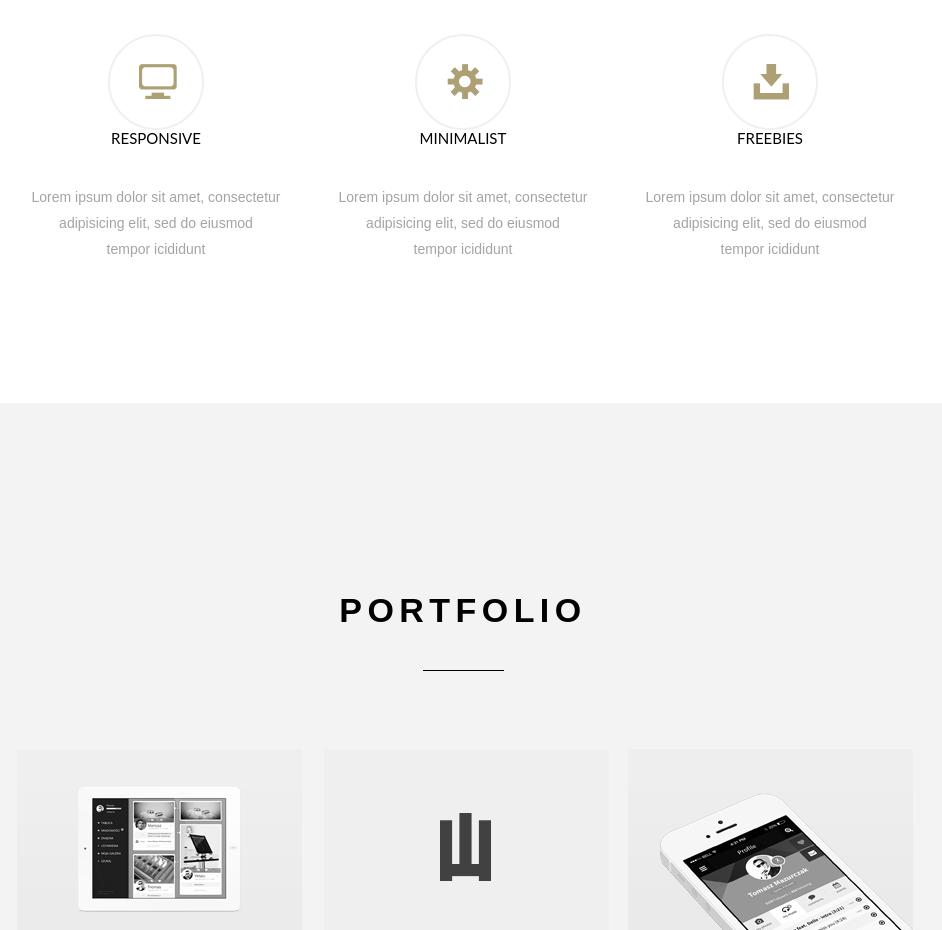
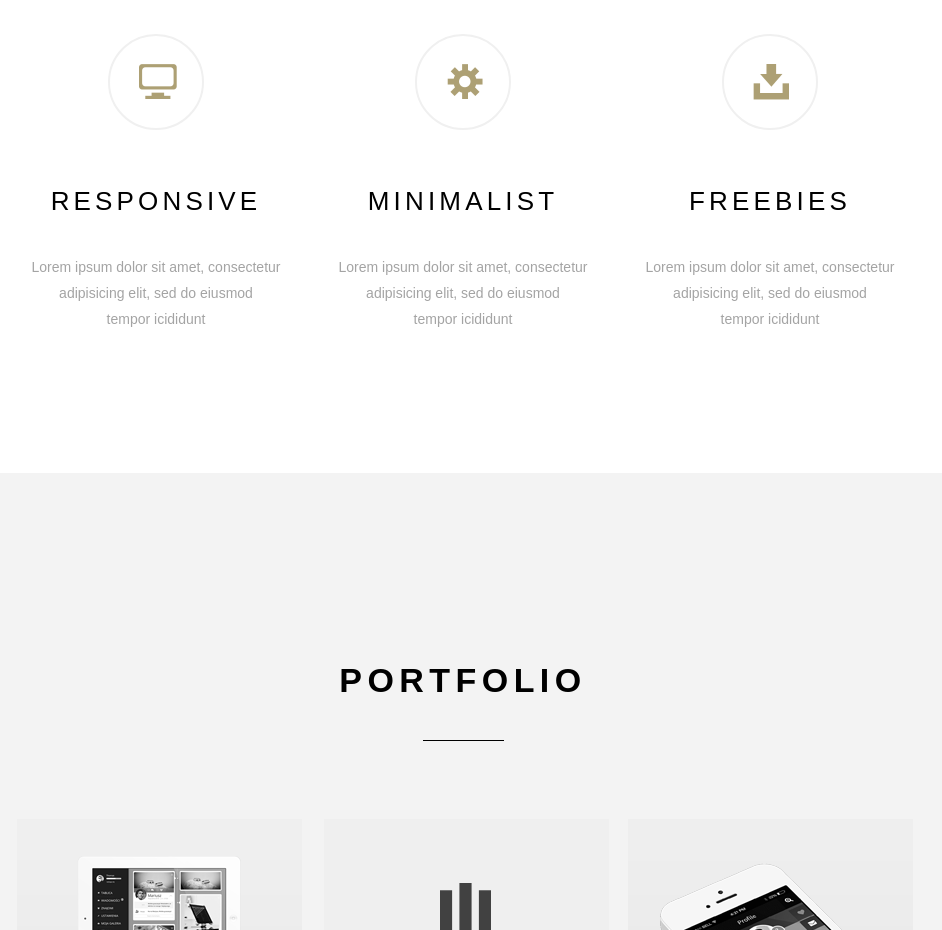
Before and after one commit to mariata06/CreativeBranding-vol2, a plain HTML site: page index.html in a window 1280 px wide. Shown: the part 1480-2410 px from the top of the page, without its empty margins (257-1199 px from the left). Drawn offline with nearby package versions, Linux system fonts and the light colour scheme; a web font is replaced by a local one.

Commit message:
Удалила комментарии в html, css

```diff
--- a/css/style.autoprefixer.css
+++ b/css/style.autoprefixer.css
@@ -449,14 +449,14 @@ nav a:hover {
     margin: 0 auto;
 }
 
-*/ .design_type span {
+.design_title {
     padding-top: 57px;
     font-family: "lato-regular", "Arial", sans-serif;
     font-size: 26px;
     letter-spacing: 4.16px;
 }
 
-.design_type span>a {
+.design_title>a {
     color: black;
     text-transform: uppercase;
     text-decoration: none;
@@ -520,110 +520,110 @@ nav a:hover {
         -ms-flex-align: center;
             align-items: center;
 }
-/*
-.grid>*:nth-child(1) {
-    grid-row: 1;
-    grid-column: 1;
+/* Нужно для IE 11 но ломает верстку в Chrome и других
+.grid > *:nth-child(1) {
+    -ms-grid-row: 1;
+    -ms-grid-column: 1;
 }
 
-.grid>*:nth-child(2) {
-    grid-row: 1;
-    grid-column: 3;
+.grid > *:nth-child(2) {
+    -ms-grid-row: 1;
+    -ms-grid-column: 3;
 }
 
-.grid>*:nth-child(3) {
-    grid-row: 1;
-    grid-column: 5;
+.grid > *:nth-child(3) {
+    -ms-grid-row: 1;
+    -ms-grid-column: 5;
 }
 
-.grid>*:nth-child(4) {
-    grid-row: 3;
-    grid-column: 1;
+.grid > *:nth-child(4) {
+    -ms-grid-row: 3;
+    -ms-grid-column: 1;
 }
 
-.grid>*:nth-child(5) {
-    grid-row: 3;
-    grid-column: 3;
+.grid > *:nth-child(5) {
+    -ms-grid-row: 3;
+    -ms-grid-column: 3;
 }
 
-.grid>*:nth-child(6) {
-    grid-row: 3;
-    grid-column: 5;
+.grid > *:nth-child(6) {
+    -ms-grid-row: 3;
+    -ms-grid-column: 5;
 }
 
-.grid>*:nth-child(7) {
-    grid-row: 5;
-    grid-column: 1;
+.grid > *:nth-child(7) {
+    -ms-grid-row: 5;
+    -ms-grid-column: 1;
 }
 
-.grid>*:nth-child(8) {
-    grid-row: 5;
-    grid-column: 3;
+.grid > *:nth-child(8) {
+    -ms-grid-row: 5;
+    -ms-grid-column: 3;
 }
 
-.grid>*:nth-child(9) {
-    grid-row: 5;
-    grid-column: 5;
+.grid > *:nth-child(9) {
+    -ms-grid-row: 5;
+    -ms-grid-column: 5;
 }
 
-.grid>*:nth-child(10) {
-    grid-row: 7;
-    grid-column: 1;
+.grid > *:nth-child(10) {
+    -ms-grid-row: 7;
+    -ms-grid-column: 1;
 }
 
-.grid>*:nth-child(11) {
-    grid-row: 7;
-    grid-column: 3;
+.grid > *:nth-child(11) {
+    -ms-grid-row: 7;
+    -ms-grid-column: 3;
 }
 
-.grid>*:nth-child(12) {
-    grid-row: 7;
-    grid-column: 5;
+.grid > *:nth-child(12) {
+    -ms-grid-row: 7;
+    -ms-grid-column: 5;
 }
 
-.grid>*:nth-child(13) {
-    grid-row: 9;
-    grid-column: 1;
+.grid > *:nth-child(13) {
+    -ms-grid-row: 9;
+    -ms-grid-column: 1;
 }
 
-.grid>*:nth-child(14) {
-    grid-row: 9;
-    grid-column: 3;
+.grid > *:nth-child(14) {
+    -ms-grid-row: 9;
+    -ms-grid-column: 3;
 }
 
-.grid>*:nth-child(15) {
-    grid-row: 9;
-    grid-column: 5;
+.grid > *:nth-child(15) {
+    -ms-grid-row: 9;
+    -ms-grid-column: 5;
 }
 
-.grid>*:nth-child(16) {
-    grid-row: 11;
-    grid-column: 1;
+.grid > *:nth-child(16) {
+    -ms-grid-row: 11;
+    -ms-grid-column: 1;
 }
 
-.grid>*:nth-child(17) {
-    grid-row: 11;
-    grid-column: 3;
+.grid > *:nth-child(17) {
+    -ms-grid-row: 11;
+    -ms-grid-column: 3;
 }
 
-.grid>*:nth-child(18) {
-    grid-row: 11;
-    grid-column: 5;
+.grid > *:nth-child(18) {
+    -ms-grid-row: 11;
+    -ms-grid-column: 5;
 }
 
-.grid>*:nth-child(19) {
-    grid-row: 13;
-    grid-column: 1;
+.grid > *:nth-child(19) {
+    -ms-grid-row: 13;
+    -ms-grid-column: 1;
 }
 
-.grid>*:nth-child(20) {
-    grid-row: 13;
-    grid-column: 3;
+.grid > *:nth-child(20) {
+    -ms-grid-row: 13;
+    -ms-grid-column: 3;
 }
 
-.grid>*:nth-child(21) {
-    grid-row: 13;
-    grid-column: 5;
+.grid > *:nth-child(21) {
+    -ms-grid-row: 13;
+    -ms-grid-column: 5;
 }
 */
 .project {
--- a/css/style.css
+++ b/css/style.css
@@ -373,14 +373,14 @@ nav a:hover {
     margin: 0 auto;
 }
 
-*/ .design_type span {
+.design_title {
     padding-top: 57px;
     font-family: "lato-regular", "Arial", sans-serif;
     font-size: 26px;
     letter-spacing: 4.16px;
 }
 
-.design_type span>a {
+.design_title>a {
     color: black;
     text-transform: uppercase;
     text-decoration: none;
--- a/index.html
+++ b/index.html
@@ -4,7 +4,6 @@
     <meta charset="utf-8">
     <title>Creative Branding</title>
     <link rel="stylesheet" type="text/css" href="css/normalize.css">
-    <!--<link rel="stylesheet" type="text/css" href="css/style.css">-->
     <link rel="stylesheet" type="text/css" href="css/style.autoprefixer.css">
     <link rel="shortcut icon" href="img/favicon.png" type="image/png">
     <script src="https://ajax.googleapis.com/ajax/libs/jquery/1.10.1/jquery.min.js"></script>
@@ -44,12 +43,7 @@
                         <div class="border-img">
                             <img src="img/responsive.png" alt="responsive" width="38" height="35">
                         </div>
-                        <!--   если иконку responsive вставлять как svg
-                            <svg width="38" height="35">
-                                <path d="M34.558,25.487 L3.144,25.487 C1.409,25.487 0.002,24.067 0.002,22.315 L0.002,3.285 C0.002,1.533 1.409,0.113 3.144,0.113 L34.558,0.113 C36.293,0.113 37.700,1.533 37.700,3.285 L37.700,22.315 C37.700,24.067 36.293,25.487 34.558,25.487 ZM34.558,6.457 C34.558,4.705 33.152,3.285 31.417,3.285 L6.285,3.285 C4.550,3.285 3.144,4.705 3.144,6.457 L3.144,19.143 C3.144,20.895 4.550,22.315 6.285,22.315 L31.417,22.315 C33.152,22.315 34.558,20.895 34.558,19.143 L34.558,6.457 ZM12.568,28.658 L25.134,28.658 L25.134,31.830 L31.417,31.830 L31.417,35.002 L6.285,35.002 L6.285,31.830 L12.568,31.830 L12.568,28.658 Z"/>
-                            </svg>
-                            -->
-                        <span><a href="#" aria-label="отзывчивый дизайн">Responsive</a></span>
+                        <span class="design_title"><a href="#" aria-label="отзывчивый дизайн">Responsive</a></span>
                         <p>Lorem ipsum dolor sit amet, consectetur adipisicing elit, sed do eiusmod<br>tempor icididunt
                         </p>
                     </div>
@@ -57,12 +51,7 @@
                         <div class="border-img">
                             <img src="img/minimalist.png" alt="minimalist" width="58" height="53">
                         </div>
-                        <!--   если иконку minimalist вставлять как svg
-                            <svg width="36" height="35">
-                                <path d="M35.517,14.639 L35.517,20.515 L29.155,20.515 C28.878,21.516 28.480,22.457 27.963,23.331 L32.490,27.866 L28.342,32.021 L23.794,27.464 C22.921,27.973 21.982,28.369 20.983,28.637 L20.983,34.996 L15.118,34.996 L15.118,28.685 C14.062,28.417 13.073,28.000 12.154,27.464 L7.606,32.021 L3.458,27.866 L7.985,23.331 C7.468,22.457 7.070,21.516 6.793,20.515 L0.692,20.515 L0.692,14.639 L6.689,14.639 C6.955,13.546 7.386,12.526 7.936,11.578 L3.717,7.352 L7.865,3.198 L12.062,7.402 C13.006,6.841 14.027,6.409 15.118,6.132 L15.118,0.111 L20.983,0.111 L20.983,6.179 C22.017,6.457 22.987,6.868 23.886,7.402 L28.083,3.198 L32.231,7.352 L28.012,11.578 C28.562,12.526 28.993,13.546 29.259,14.639 L35.517,14.639 ZM17.791,11.772 C14.633,11.772 12.072,14.337 12.072,17.500 C12.072,20.664 14.633,23.229 17.791,23.229 C20.949,23.229 23.509,20.664 23.509,17.500 C23.509,14.337 20.949,11.772 17.791,11.772 Z"/>
-                            </svg>
-                            -->
-                        <span><a href="#" aria-label="минималистичный дизайн">Minimalist</a></span>
+                        <span class="design_title"><a href="#" aria-label="минималистичный дизайн">Minimalist</a></span>
                         <p>Lorem ipsum dolor sit amet, consectetur adipisicing elit, sed do eiusmod<br>tempor icididunt
                         </p>
                     </div>
@@ -70,12 +59,7 @@
                         <div class="border-img">
                             <img src="img/free.png" alt="free" width="58" height="53">
                         </div>
-                        <!--   если иконку free вставлять как svg
-                            <svg width="36" height="36">
-                                <path d="M7.052,35.448 L0.619,35.448 L0.619,19.338 L7.052,19.338 L7.052,29.004 L29.566,29.004 L29.566,19.338 L35.999,19.338 L35.999,29.004 L35.999,35.448 L7.052,35.448 ZM18.410,22.690 L7.152,10.003 L13.485,9.974 L13.485,9.672 L13.485,6.450 L13.485,0.006 L23.134,0.006 L23.134,6.450 L23.134,9.672 L23.134,9.931 L29.466,9.902 L18.410,22.690 Z"/>
-                            </svg>
-                            -->
-                        <span><a href="#" aria-label="дизайн в подарок">Freebies</a></span>
+                        <span class="design_title"><a href="#" aria-label="дизайн в подарок">Freebies</a></span>
                         <p>Lorem ipsum dolor sit amet, consectetur adipisicing elit, sed do eiusmod<br>tempor icididunt
                         </p>
                     </div>
```
Lines whose indentation alone changed are shown as unchanged.
